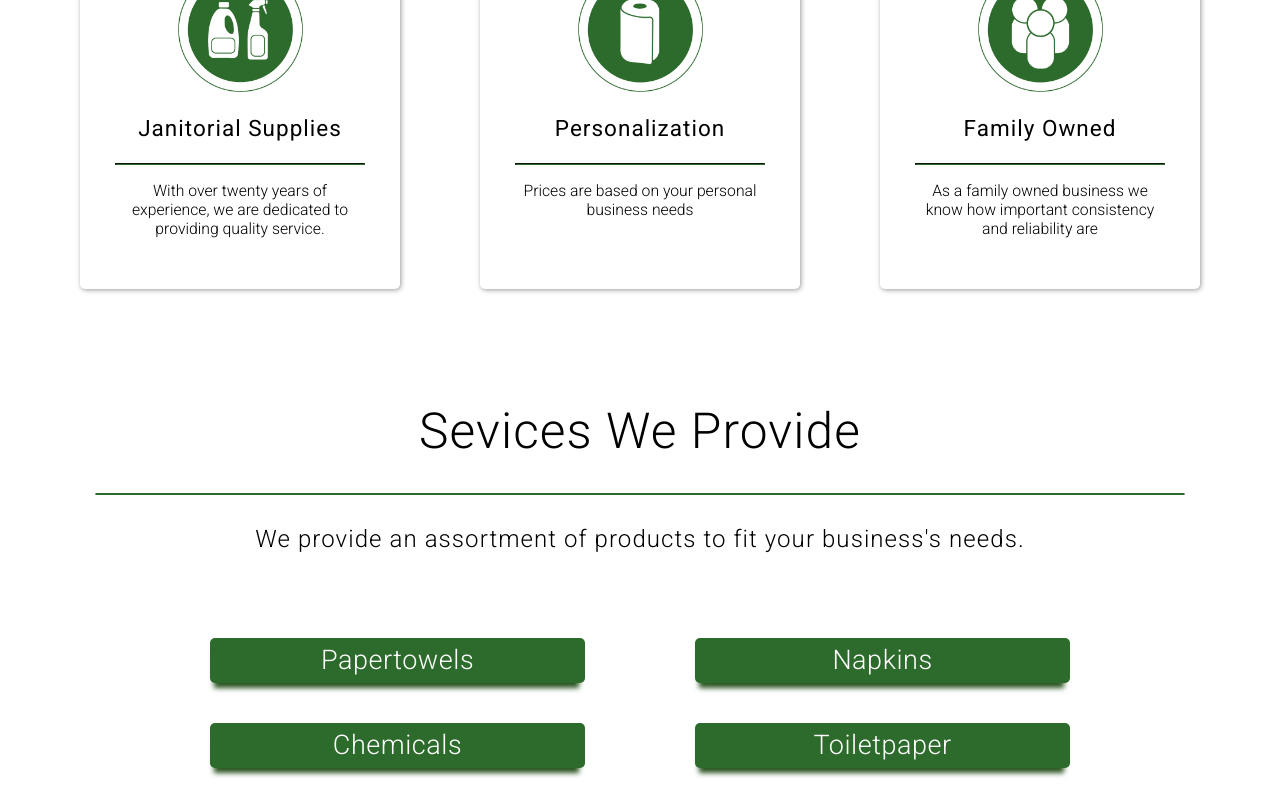
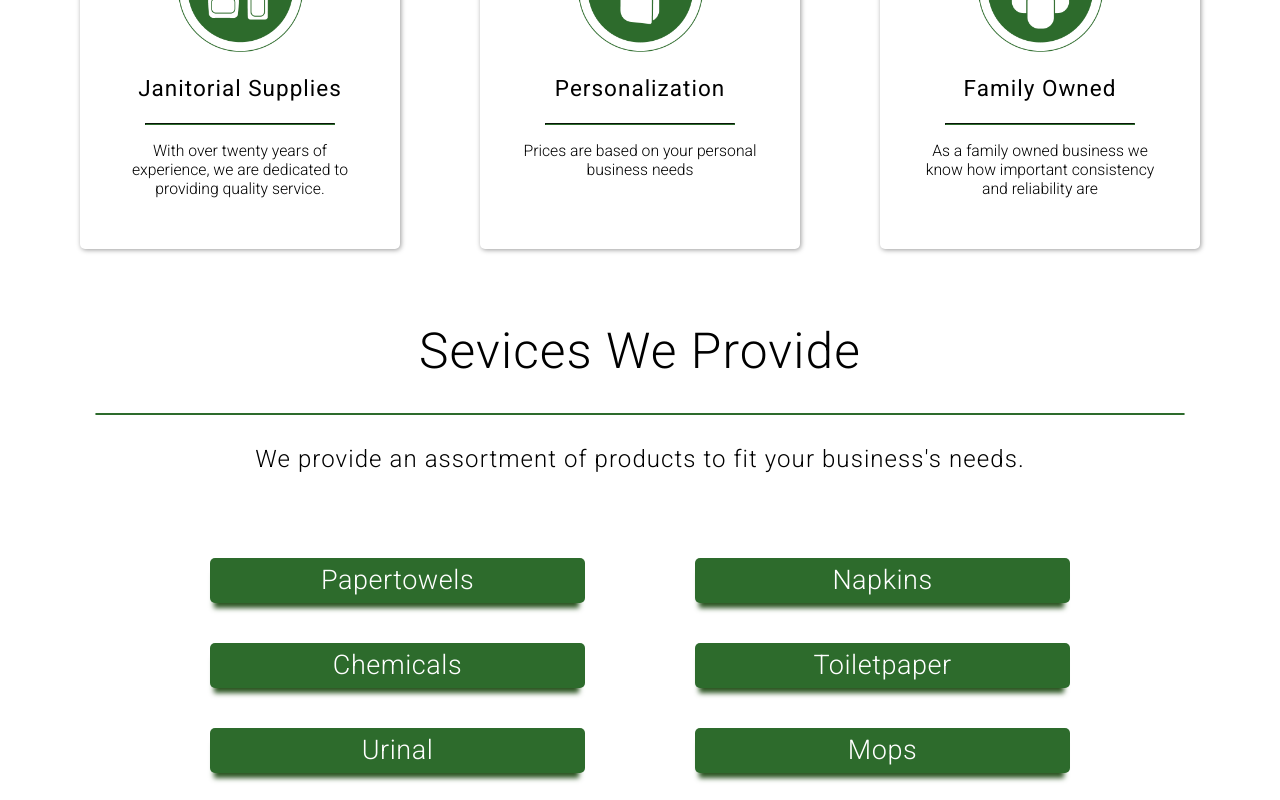
Before and after one commit to THREExPENNYco/nofusss, a React app: page / in a window 1280 px wide. Shown: the part 1240-2040 px from the top of the page. Built offline with nearby package versions, Linux system fonts and the light colour scheme.

Commit message:
new dist

```diff
--- a/src/App.css
+++ b/src/App.css
@@ -169,7 +169,7 @@ article {
   margin-left: auto;
 }
 hr {
-  max-width: 300px;
+  max-width: 75%;
   border-color: #2d6b2c;
 }
 .product-button {
@@ -213,7 +213,6 @@ hr {
   display: flex;
   padding-left: 100px;
   padding-right: 100px;
-  /* padding-top: 75px; */
   padding-bottom: 75px;
   -webkit-box-orient: horizontal;
   -webkit-box-direction: normal;
@@ -229,10 +228,6 @@ hr {
   margin-left: auto;
   font-size: large;
   border-radius: 5px;
-  /* -moz-border-radius: 5px;
-  -webkit-border-radius: 5px;
-  -webkit-box-shadow: 1px 1px 10px rgba(0, 0, 0, 0.2);
-  box-shadow: 1px 1px 10px rgba(0, 0, 0, 0.2); */
 }
 .category-items {
   font-size: 14px;
@@ -295,7 +290,7 @@ footer {
   font-size: 1.55em;
   letter-spacing: 0.045em;
   font-weight: 100;
-  margin-top: 75px;
+  margin-top: 35px;
   padding-top: 5px;
   padding-bottom: 5px;
   max-width: 100%;
@@ -313,7 +308,7 @@ footer {
 }
 @media (max-width: 970px) {
   .splash-image {
-    margin-top: 55px;
+	margin-top: 55px;
   }
   article {
     margin-top: 45px;
```
